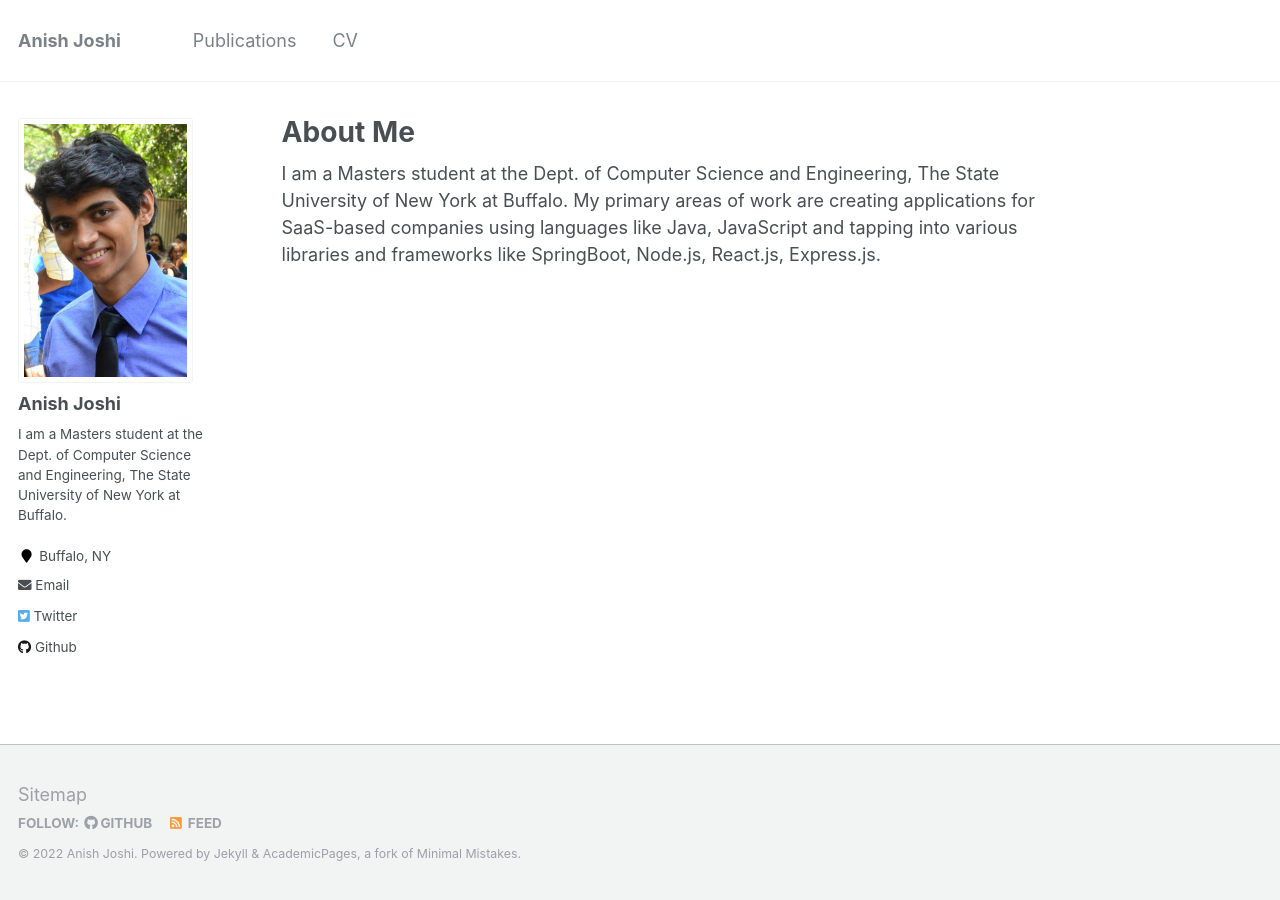
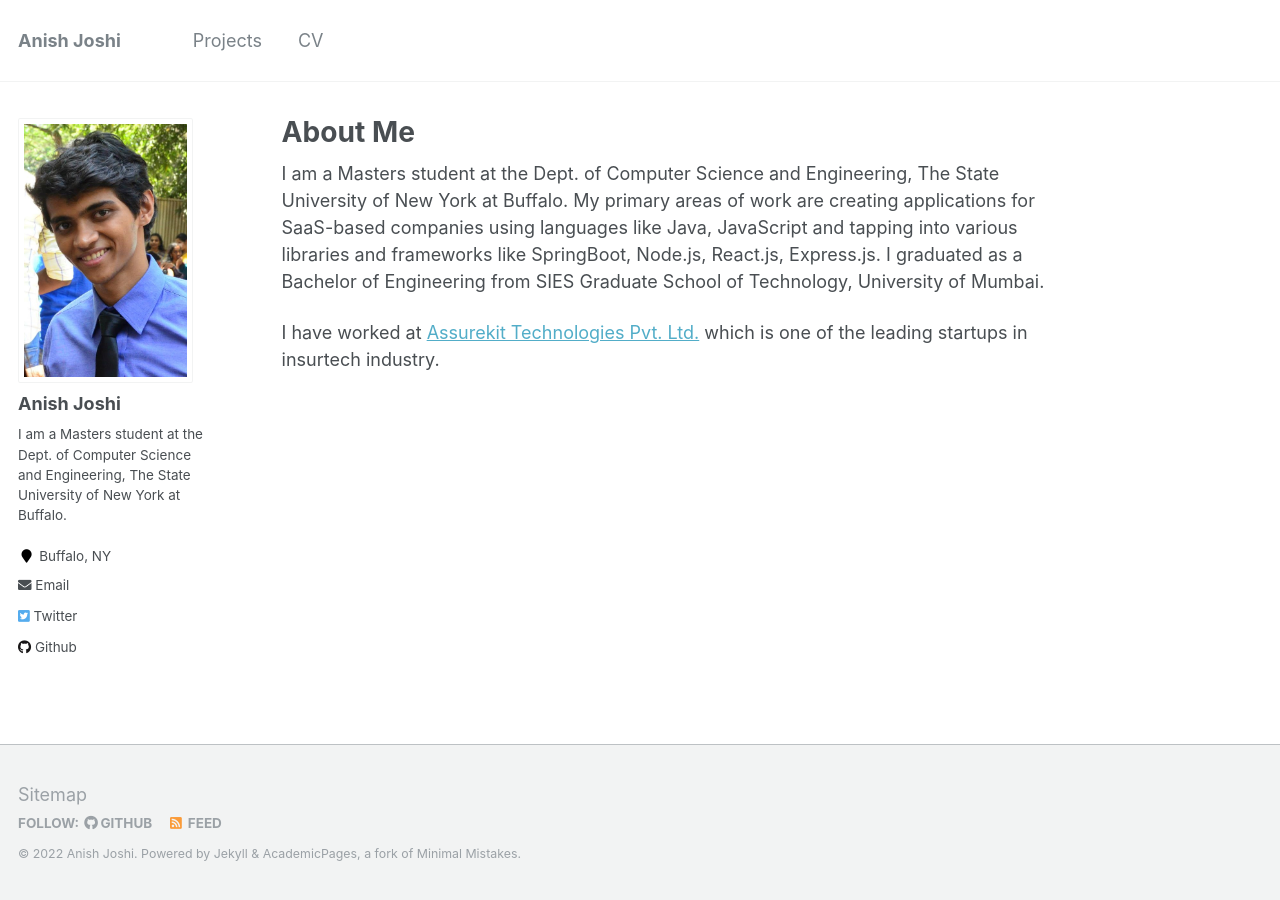
Before and after one commit to anishana/anishana.github.io, a Jekyll site: the page built from _pages/about.md, in a window 1280 px wide. Built offline with Jekyll 4.4.1, drawn with Linux system fonts in a browser that asks for light colours.

Commit message:
Added projects page

```diff
--- a/_config.yml
+++ b/_config.yml
@@ -9,8 +9,8 @@ collections:
   posts:
     title: Posts
     output: true
-  publications:
-    title: Publications
+  projects:
+    title: Projects
     output: true
     permalink: "/:collection/:path/"
   talks:
@@ -51,7 +51,7 @@ defaults:
     comments: true
 - scope:
     path: ''
-    type: publications
+    type: projects
   values:
     layout: single
     author_profile: true
--- a/_data/navigation.yml
+++ b/_data/navigation.yml
@@ -1,7 +1,7 @@
 # main links links
 main:
-  - title: "Publications"
-    url: /publications/
+  - title: "Projects"
+    url: /projects/
 
   #- title: "Teaching"
   #  url: /teaching/
--- a/_pages/about.md
+++ b/_pages/about.md
@@ -8,7 +8,9 @@ redirect_from:
 - "/about.html"
 ---
 
-I am a Masters student at the Dept. of Computer Science and Engineering, The State University of New York at Buffalo. My primary areas of work are creating applications for SaaS-based companies using languages like Java, JavaScript and tapping into various libraries and frameworks like SpringBoot, Node.js, React.js, Express.js.
+I am a Masters student at the Dept. of Computer Science and Engineering, The State University of New York at Buffalo. My primary areas of work are creating applications for SaaS-based companies using languages like Java, JavaScript and tapping into various libraries and frameworks like SpringBoot, Node.js, React.js, Express.js. I graduated as a Bachelor of Engineering from SIES Graduate School of Technology, University of Mumbai.
+
+I have worked at [Assurekit Technologies Pvt. Ltd.](https://assurekit.com/) which is one of the leading startups in insurtech industry.
 
 
 
```
Also changed, not shown: _pages/markdown.md (+1 -0 lines), _pages/projects.md (added, +6 -0 lines).
